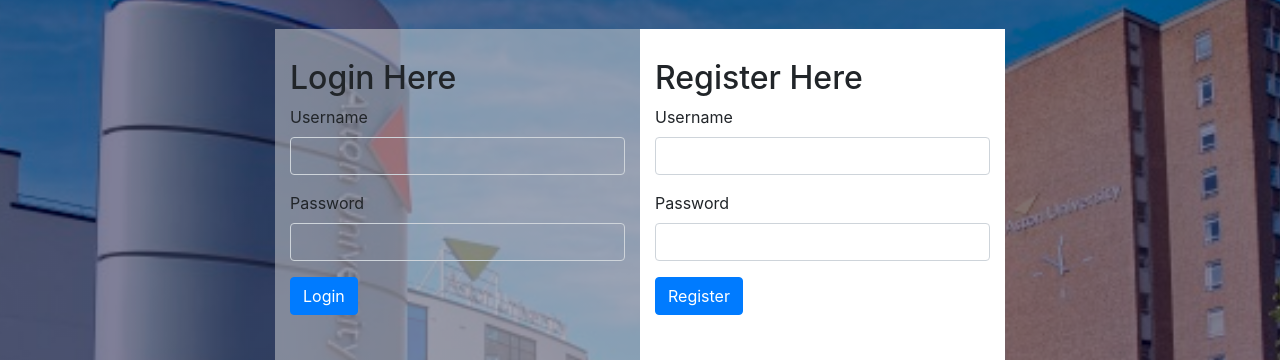
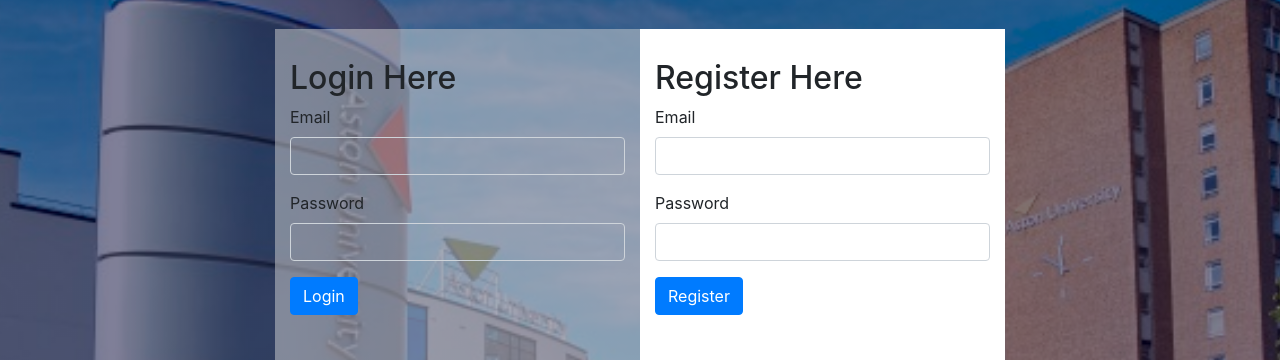
Before and after one commit to AliRana/user_registration, a PHP site: page /login.php in a window 1280 px wide. Shown: the part 121-481 px from the top of the page. Run offline with PHP 8.4, Linux system fonts and the light colour scheme.

Commit message:
Changed username to email for login/reg

```diff
--- a/login.php
+++ b/login.php
@@ -14,7 +14,7 @@
         <h2> Login Here </h2>
         <form action="validation.php" method="post">
             <div class="form-group">
-                <label>Username</label>
+                <label>Email</label>
                 <input type="text" name="user" class="form-control" required>
                 </div>
         <div class="form-group">
@@ -29,7 +29,7 @@
         <h2> Register Here </h2>
         <form action="registration.php" method="post">
             <div class="form-group">
-                <label>Username</label>
+                <label>Email</label>
                 <input type="text" name="user" class="form-control" required>
                 </div>
         <div class="form-group">
```
